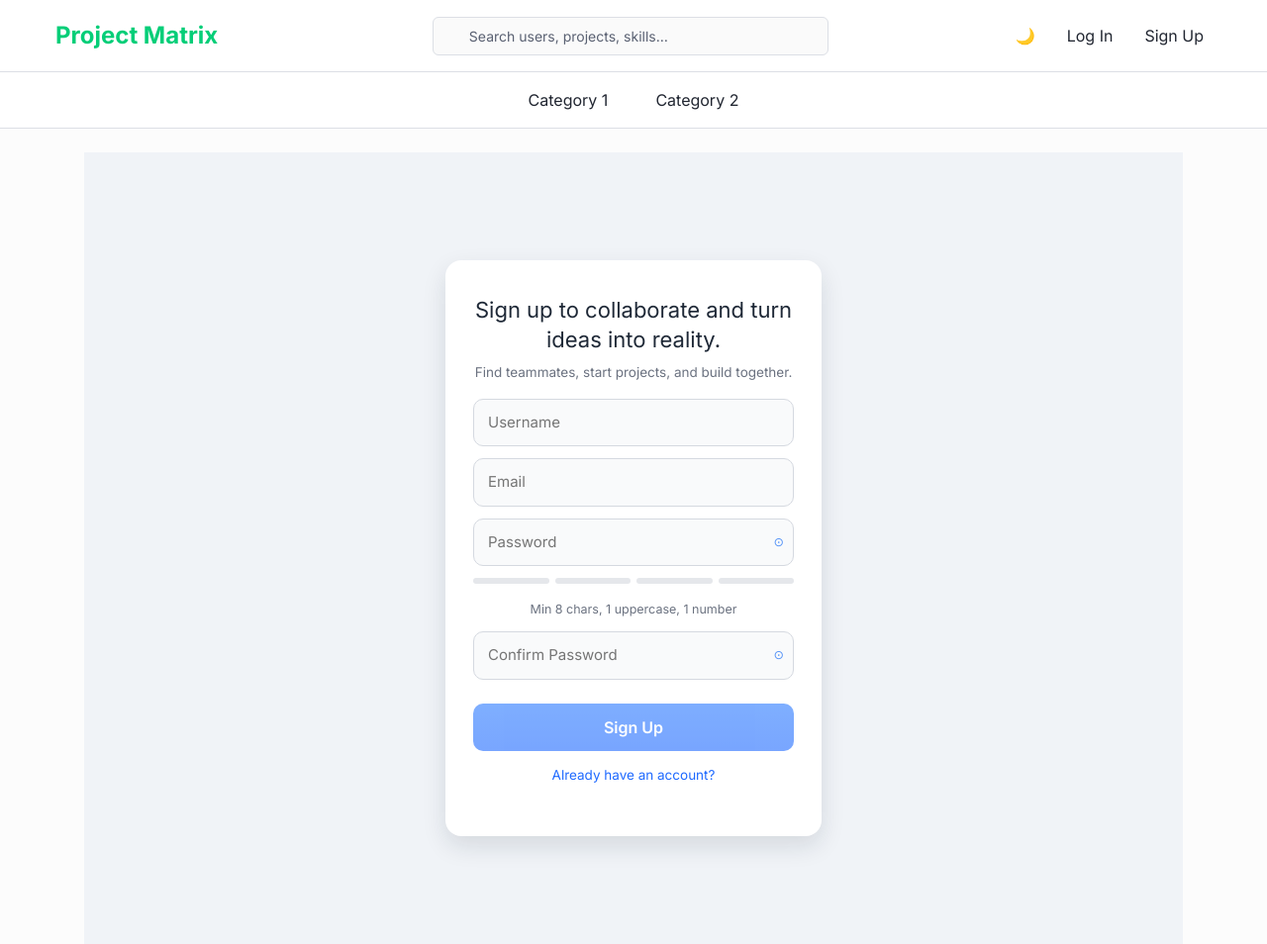
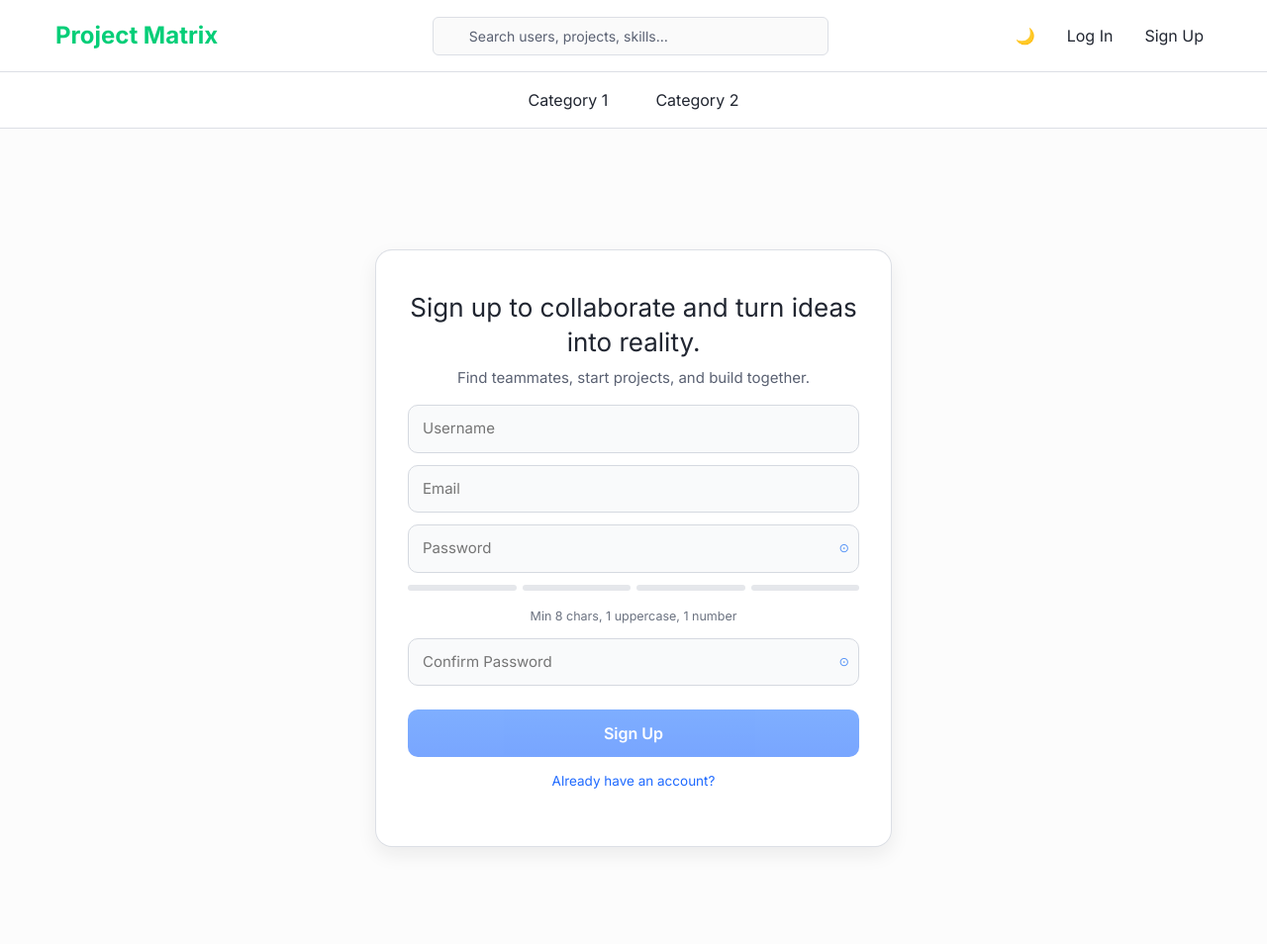
Before and after one commit to Archamat/Project-Matrix, a Flask app: page /register in a window 1280 px wide. Shown: the whole page at 99% size. Run offline with Flask 3, Linux system fonts and the light colour scheme; some libraries are stand-ins or nearby versions.

Commit message:
Login and Register page proportions have just been adjusted.

```diff
--- a/app/static/css/components/cards.css
+++ b/app/static/css/components/cards.css
@@ -302,20 +302,34 @@
 /* Auth Cards */
 .register-container, .auth-container {
   display:flex; justify-content:center; align-items:center;
-  min-height:100vh; padding:32px 16px; background:#f0f3f7;
+  min-height:100vh; padding:clamp(20px, 4vw, 48px) clamp(12px, 3vw, 32px);
+  background: var(--bg);
 }
 .register-card, .auth-card {
-  width:380px; max-width:92vw; padding:36px 28px; text-align:center;
-  background:#fff; border-radius:16px;
-  box-shadow:0 10px 24px rgba(20,30,50,.12);
+  width: clamp(320px, 42vw, 520px);
+  max-width: 92vw;
+  padding: clamp(24px, 4vw, 40px) clamp(20px, 4vw, 32px);
+  text-align: center;
+  background: var(--panel);
+  border-radius: 16px;
+  box-shadow: var(--shadow);
 }
 
 /* Headings */
-.register-card h2, .auth-card h2 { margin:0 0 12px; font-size:22px; line-height:1.35; color:#1f2937; }
-.register-card .subhead, .auth-card .subhead { margin:-4px 0 16px; font-size:13.5px; color:#6b7280; }
+.register-card h2, .auth-card h2 {
+  margin: 0 0 12px;
+  font-size: clamp(20px, 2.2vw, 26px);
+  line-height: 1.35;
+  color: var(--text);
+}
+.register-card .subhead, .auth-card .subhead {
+  margin: -4px 0 16px;
+  font-size: clamp(13px, 1.4vw, 15px);
+  color: var(--muted);
+}
 
 /* Footer link */
-.register-card p{ margin-top:14px; font-size:13.5px; color:#6b7280; }
+.register-card p{ margin-top:14px; font-size:13.5px; color: var(--muted); }
 .register-card p a{ color:#1f6aff; text-decoration:none; }
 .register-card p a:hover{ text-decoration:underline; }
 
--- a/app/static/css/pages/auth.css
+++ b/app/static/css/pages/auth.css
@@ -15,16 +15,16 @@
     display: flex;
     align-items: center;
     justify-content: center;
-    padding: 20px;
+    padding: clamp(20px, 4vw, 48px);
 }
 
 .auth-card {
-    background: white;
-    border-radius: 12px;
-    box-shadow: 0 20px 40px rgba(0, 0, 0, 0.1);
-    padding: 40px;
+    background: var(--panel);
+    border-radius: 16px;
+    box-shadow: var(--shadow);
+    padding: clamp(24px, 4vw, 40px);
     width: 100%;
-    max-width: 400px;
+    max-width: clamp(320px, 42vw, 520px);
 }
 
 .auth-header {
```
